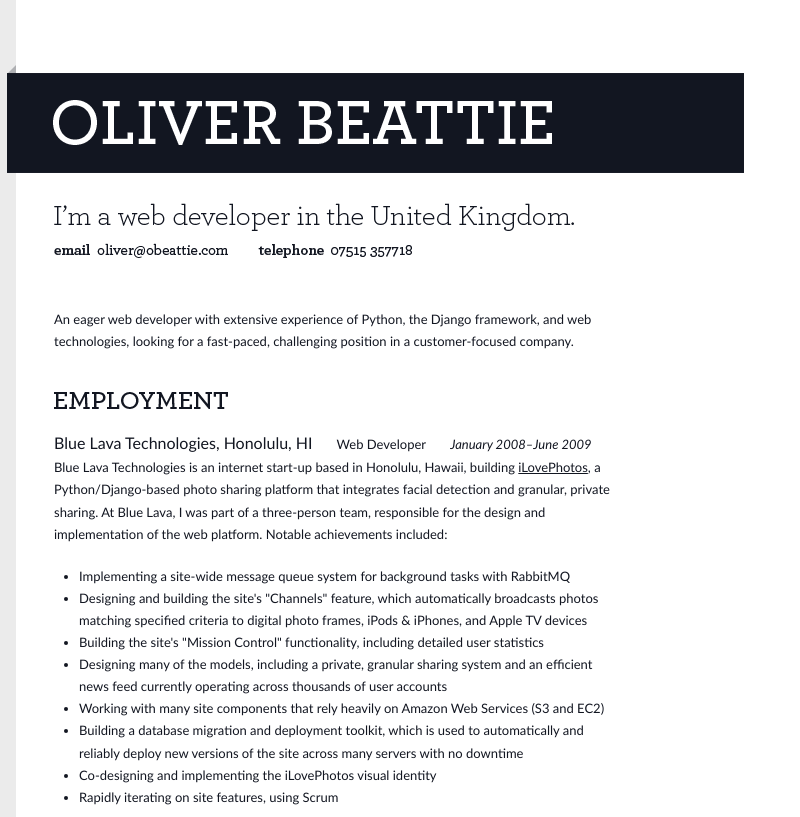
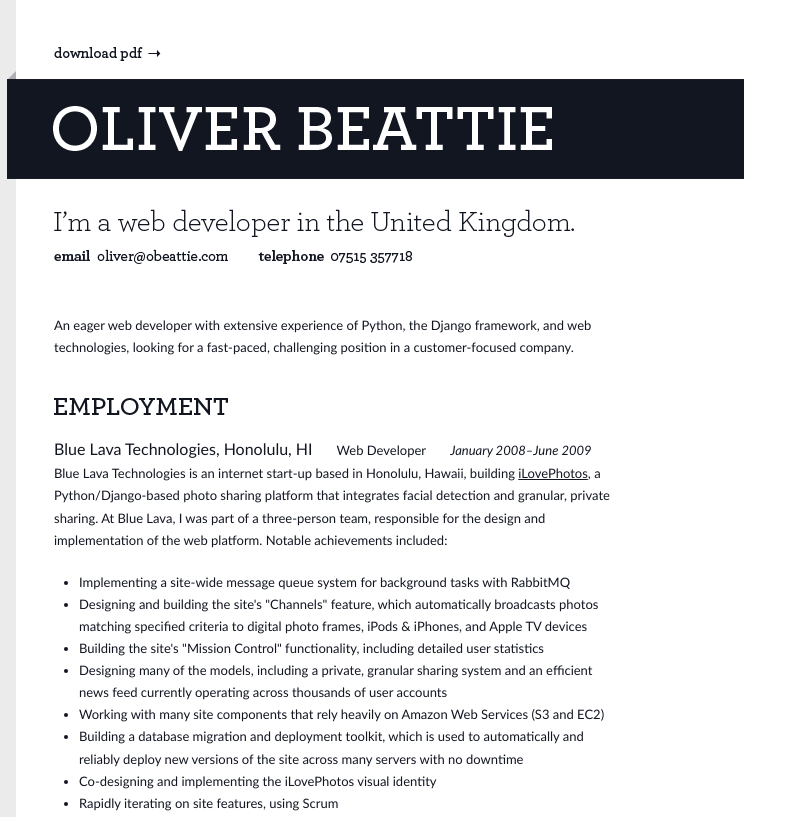
Before and after one commit to obeattie/obeattie.com, a plain HTML site: page index.html in a window 1280 px wide. Shown: the top 817 px of the page, without its empty margins (0-800 px from the left). Drawn offline with Linux system fonts and the light colour scheme.

Commit message:
Description update

```diff
--- a/index.html
+++ b/index.html
@@ -13,6 +13,7 @@
 </head>
 
 <body id="resume">
+    <a id="pdf" href="./media/cv.pdf">Download PDF &rarr;</a>
     <h1><a href="http://obeattie.com/">Oliver Beattie</a></h1>
 
     <div id="content">
--- a/media/css/global.css
+++ b/media/css/global.css
@@ -36,6 +36,15 @@ ol {
 .section { padding-bottom: 50px; }
 
 /* Style */
+a#pdf {
+    display: block;
+    background: url('../img/pdf-download.png') left center no-repeat;
+    height: 14px;
+    width: 107px;
+    text-indent: -999999px;
+    margin: -18px 0 10px 38px;
+}
+
 h1 a {
     display: block;
     background: #121621 url('../img/name.png') left center no-repeat;
```
Also changed, not shown: media/img/pdf-download.png (added), 1 other file.
